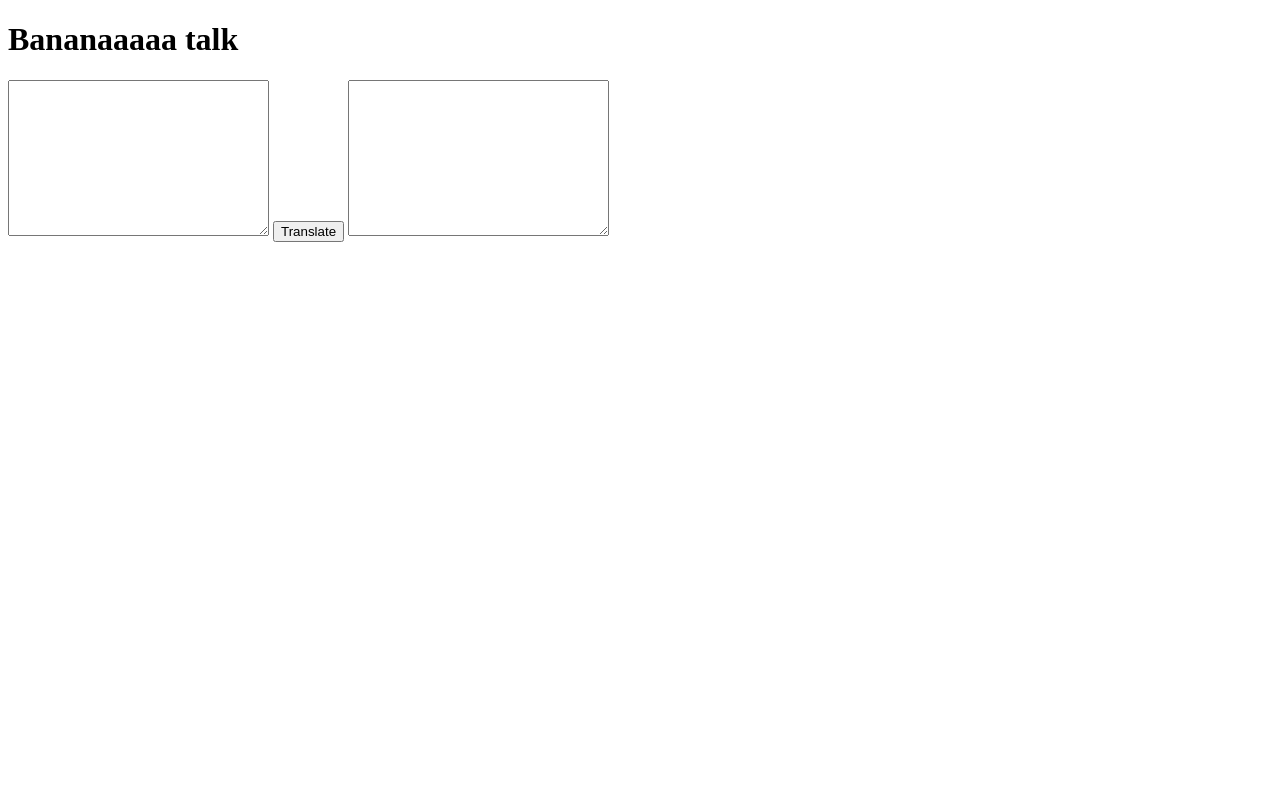
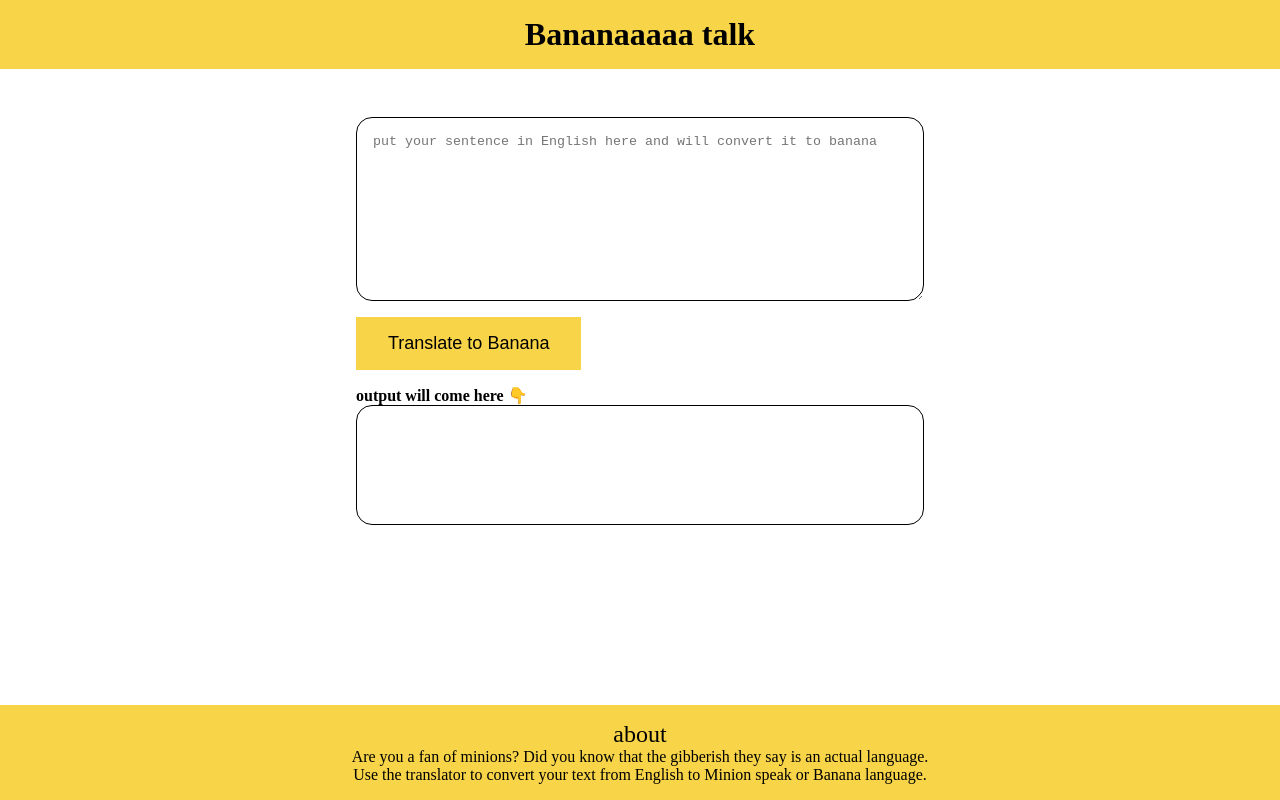
Before and after one commit to Debajit-Paul/banana-speak, a plain HTML site: page index.html in a window 1280 px wide. Drawn offline with Linux system fonts and the light colour scheme; a web font is replaced by a local one.

Commit message:
style: initial styling done

```diff
--- a/app.js
+++ b/app.js
@@ -12,7 +12,7 @@ function clickEventHandeler (){
     inputText =txtInput.value;
     fetch(generateURL(inputText))
     .then(function responseHandeler(response) {return response.json()})
-    .then(function logJSON(json) {outputtxt.value =json.contents.translated; console.log(json)})
+    .then(function logJSON(json) {outputtxt.innerText =json.contents.translated; console.log(json)})
 }
 
 btnTranslate.addEventListener("click", clickEventHandeler)
--- a/index.html
+++ b/index.html
@@ -1,17 +1,33 @@
 <!DOCTYPE html>
 <html lang="en">
+
 <head>
     <meta charset="UTF-8">
     <meta http-equiv="X-UA-Compatible" content="IE=edge">
     <meta name="viewport" content="width=device-width, initial-scale=1.0">
     <title>banana speak</title>
+    <link rel="stylesheet" href="style.css">
 </head>
+
 <body>
-    <h1>Bananaaaaa talk</h1>
-    <textarea id="txt-input" cols="30" rows="10"></textarea>
-    <button id="btn-translate">Translate</button>
-    <textarea id="output" cols="30" rows="10"></textarea>
+    <nav>
+        <h1>Bananaaaaa talk</h1>
+    </nav>
+
+    <main>
+        <textarea id="txt-input" cols="30" rows="10" placeholder="put your sentence in English here and will convert it to banana"></textarea>
+        <button id="btn-translate">Translate to Banana</button>
+        <div style="font-weight: bold; display: block;">output will come here 👇      </div>
+        <div id="output"></div>
+    </main>
+
+
+    <footer id="footer">
+        <div style="font-size: x-large;">about</div>
+        <p>Are you a fan of minions? Did you know that the gibberish they say is an actual language. Use the translator to convert your text from English to Minion speak or Banana language.</p>
+    </footer>
 
     <script src="app.js" type="text/javascript"></script>
 </body>
+
 </html>
--- /dev/null
+++ b/style.css
@@ -0,0 +1,78 @@
+/**@import url('https://fonts.googleapis.com/css2?family=Unbounded:wght@300;600&display=swap');**/
+@import url('https://fonts.googleapis.com/css2?family=Explora&family=Unbounded:wght@300;600&display=swap');
+
+:root {
+    --primary-color: #f8d449;
+    --width-break:600px;
+}
+
+* {
+    box-sizing: border-box;
+    font-style: 'Kalam', cursive;
+}
+
+body {
+    display: block;
+    margin: 0;
+}
+
+nav {
+    background-color: var(--primary-color);
+    text-align: center;
+    display: block;
+}
+
+h1 {
+    color: black;
+    font-size: 2rem;
+    padding: 1rem;
+    margin: 0;
+}
+
+main {
+    margin: auto;
+    padding: 1rem;
+    max-width: var(--width-break);
+}
+
+#txt-input {
+    width: 100%;
+    min-height: 15vh;
+    display: block;
+    margin-top: 2rem;
+    padding: 1rem 1rem;
+    border: 1px solid black;
+    border-radius:  1rem;
+}
+
+#btn-translate {
+    background-color: var(--primary-color);
+    border: none;
+    margin: 1rem 0rem;
+    padding: 1rem 2rem;
+    font-size: large;
+}
+
+#output {
+    border: 1px solid black;
+    border-radius:  1rem;
+    width: 100%;
+    min-height: 15vh;
+    max-height: 20vh;
+    box-sizing: border-box;
+    padding: 1rem 1rem;
+}
+
+footer {
+    position: fixed;
+    bottom: 0;
+    width: 100%;
+    padding: 1rem;
+    background-color: var(--primary-color);
+    text-align: center;
+}
+
+footer p {
+    max-width: var(--width-break);
+    margin: auto;
+}
```
